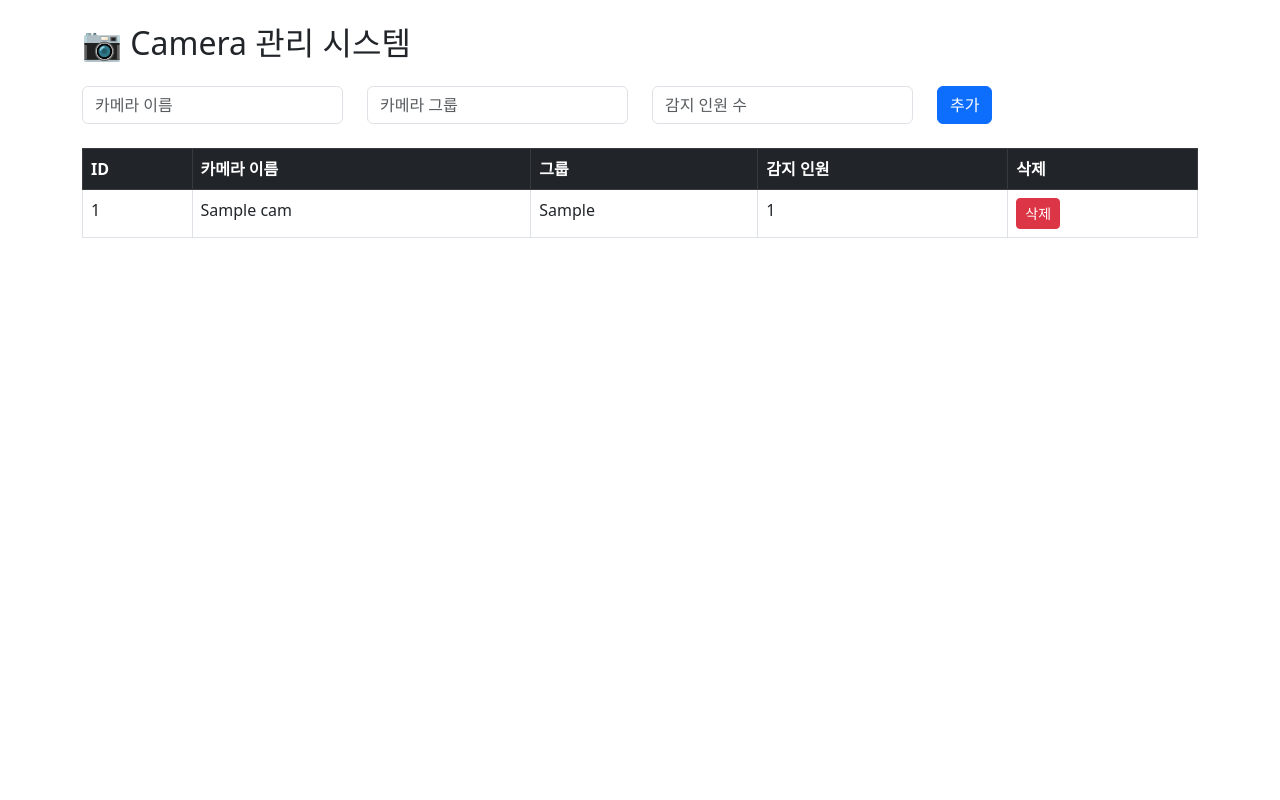
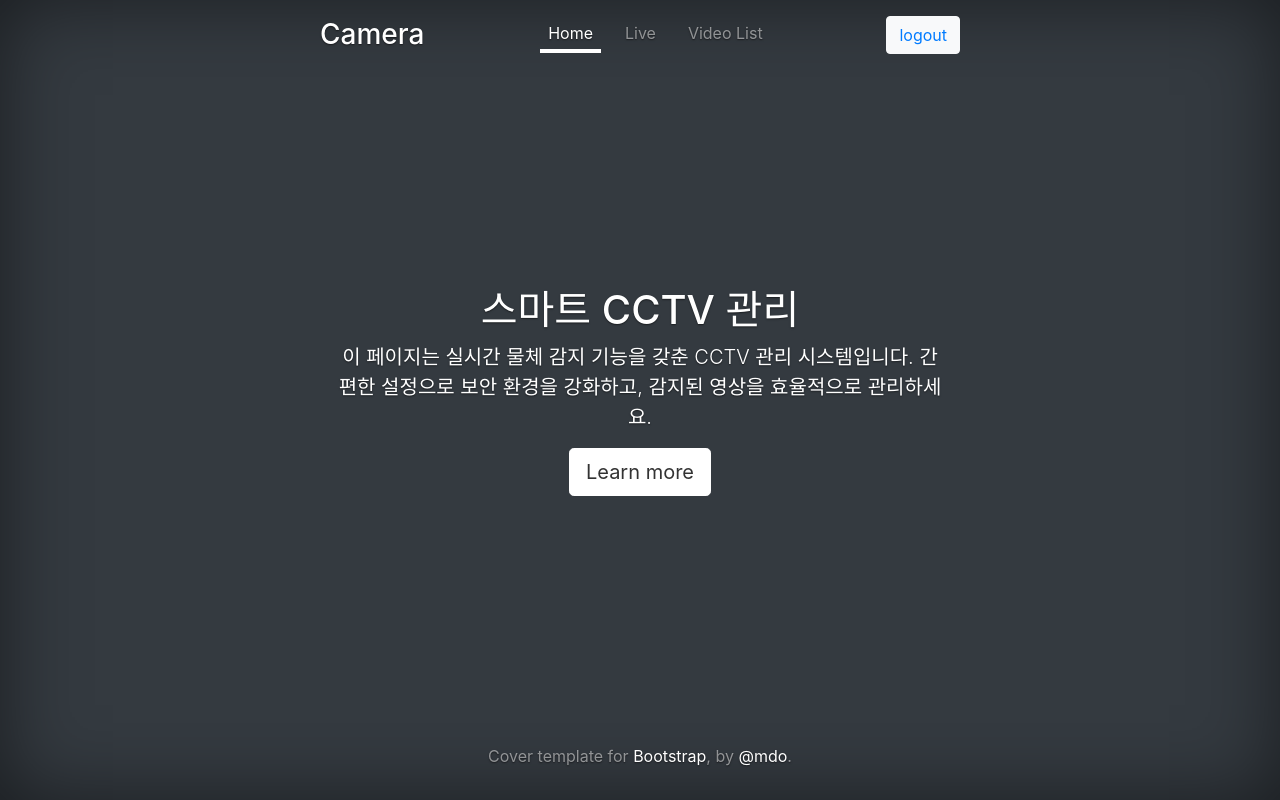
Before and after one commit to nino3116/OpencvProject, a Flask app: page /cam/ in a window 1280 px wide. Run offline with Flask 3, Linux system fonts and the light colour scheme; a user stored in the database is signed in; tables that the repository leaves empty hold one stand-in row (values such as "Sample post"); parts of the project's set-up code (start-up, migrations or seed data) failed here and were passed over; some libraries are stand-ins or nearby versions.

Commit message:
cam templates 공통화 작업
기본적인 메인디자인은 동일하게 가고 live 메뉴 눌렀을때 다른 엔드포인트로 넘어가게 조정

```diff
--- a/apps/app.py
+++ b/apps/app.py
@@ -51,6 +51,7 @@ def create_app(config_key):
 
     # SQLAlchemy와 앱을 연계한다
     db.init_app(app)
+
     # Migrate와 앱을 연계한다
     Migrate(app, db)
 
--- a/apps/auth/templates/auth/base.html
+++ b/apps/auth/templates/auth/base.html
@@ -9,7 +9,9 @@
     <!-- title을 상속처에서 구현한다.-->
     <title>{% block title %}{% endblock %}</title>
   </head>
-    <body class="d-flex align-items-center py-4 bg-body-tertiary">
+
+  <body class="d-flex align-items-center p-5 bg-dark text-white">
+
     <!-- content를 상속처에서 구현한다 -->
     {% block content %}{% endblock %}
   </body>
--- a/apps/auth/templates/auth/login.html
+++ b/apps/auth/templates/auth/login.html
@@ -1,9 +1,8 @@
 {% extends "auth/base.html" %}
-{% block title %}로그인{% endblock %}
+{% block title %}login{% endblock %}
 {% block content %}
   <div class = "mx-auto dt-auth-main">
     <div class = "card-dt-auth-login">
-      <header data-bs-theme = "dark"></header>
       <!-- <nav class="navbar bg-dark border-bottom border-body" data-bs-theme="dark">
       </nav> -->
 
@@ -25,14 +24,13 @@
               <label for="floatingPassword"></label>
               </div>
               <button class = "btn btn-primary w-100 py-2", type = "submit">Sign in</button>
-              <p class = "mt-5 mb-3 text-muted">© 2025-03~04 이현우 안재원 김제나 project!!</p>
+                <p class = "mt-5 mb-3 text-white">© 2025-03~04 이현우 안재원 김제나 project!!</p>
 
             {% for message in get_flashed_messages() %}
             <span class = "dt-auth-falshed">{{ message }}</span>
             {% endfor %}
             </main>
           </form>
-
     </div>
   </div>
 {% endblock %}
--- a/apps/auth/templates/auth/signup.html
+++ b/apps/auth/templates/auth/signup.html
@@ -1,5 +1,5 @@
 {% extends "auth/base.html" %}
-{% block title %} 사용자 신규 등록 {% endblock %}
+{% block title %} New Users {% endblock %}
 {% block content %}
 <div class="mx-auto dt-auth-main">
   <div class="card dt-auth-signup">
--- /dev/null
+++ b/apps/cam/static/style.css
@@ -0,0 +1,50 @@
+/*
+ * Globals
+ */
+
+
+/* Custom default button */
+.btn-light,
+.btn-light:hover,
+.btn-light:focus {
+  color: #333;
+  text-shadow: none; /* Prevent inheritance from `body` */
+}
+
+
+/*
+ * Base structure
+ */
+
+body {
+  text-shadow: 0 .05rem .1rem rgba(0, 0, 0, .5);
+  box-shadow: inset 0 0 5rem rgba(0, 0, 0, .5);
+}
+
+.cover-container {
+  max-width: 42em;
+}
+
+
+/*
+ * Header
+ */
+
+.nav-masthead .nav-link {
+  color: rgba(255, 255, 255, .5);
+  border-bottom: .25rem solid transparent;
+}
+
+.nav-masthead .nav-link:hover,
+.nav-masthead .nav-link:focus {
+  border-bottom-color: rgba(255, 255, 255, .25);
+}
+
+.nav-masthead .nav-link + .nav-link {
+  margin-left: 1rem;
+}
+
+.nav-masthead .active {
+  color: #fff;
+  border-bottom-color: #fff;
+}
--- /dev/null
+++ b/apps/cam/templates/cam/footer.html
@@ -0,0 +1,7 @@
+<footer class="mt-auto text-white-50">
+  <p>
+    Cover template for
+    <a href="https://getbootstrap.com/" class="text-white">Bootstrap</a>, by
+    <a href="https://twitter.com/mdo" class="text-white">@mdo</a>.
+  </p>
+</footer>
--- /dev/null
+++ b/apps/cam/templates/cam/header.html
@@ -0,0 +1,12 @@
+
+<header class="mb-auto">
+    <div class="d-flex justify-content-between align-items-center">
+        <h3 class="float-md-start mb-0">Camera</h3>
+        <nav class="nav nav-masthead justify-content-center float-md-end">
+            <a class="nav-link fw-bold py-1 px-2 active" aria-current="page" href="{{url_for ("cam.index")}}">Home</a>
+            <a class="nav-link fw-bold py-1 px-2" href="{{ url_for ("cam.live") }}">Live</a>
+            <a class="nav-link fw-bold py-1 px-2" href="#">Video List</a>
+        </nav>
+        <button type="button" class="btn btn-light"><a href="{{ url_for ("auth.logout")}}" title="로그아웃">logout</a></button>
+    </div>
+</header>
--- a/apps/cam/templates/cam/index.html
+++ b/apps/cam/templates/cam/index.html
@@ -1,140 +1,33 @@
 <!DOCTYPE html>
-<html lang="ko">
+<html lang="ko" class="h-100" data-bs-theme="auto">
   <head>
     <meta charset="UTF-8" />
     <meta name="viewport" content="width=device-width, initial-scale=1.0" />
     <meta name="description" content="">
     <title>Camera 관리</title>
-    <link
-      rel="stylesheet"
-      href="https://cdn.jsdelivr.net/npm/bootstrap@5.3.0/dist/css/bootstrap.min.css"
-    />
-    <script src="https://code.jquery.com/jquery-3.6.0.min.js"></script>
+    <link rel="stylesheet" href="{{ url_for ('static', filename='css/bootstrap.min.css') }}"/>
+    <link rel="stylesheet" href="{{ url_for ('cam.static', filename='style.css') }}"/>
+    <!-- <link rel="stylesheet" href="https://cdn.jsdelivr.net/npm/@docsearch/css@3"> -->
   </head>
-  <body class="container mt-4">
-    <h2 class="mb-4">📷 Camera 관리 시스템</h2>
 
-    <form id="addForm" class="mb-4">
-      <div class="row">
-        <div class="col">
-          <input
-            type="text"
-            id="cam_name"
-            class="form-control"
-            placeholder="카메라 이름"
-            required
-          />
-        </div>
-        <div class="col">
-          <input
-            type="text"
-            id="cam_group"
-            class="form-control"
-            placeholder="카메라 그룹"
-          />
-        </div>
-        <div class="col">
-          <input
-            type="number"
-            id="num_person"
-            class="form-control"
-            placeholder="감지 인원 수"
-          />
-        </div>
-        <div class="col">
-          <button type="submit" class="btn btn-primary">추가</button>
-        </div>
-      </div>
-    </form>
+  <body class="d-flex h-100 text-center bg-dark text-white ">
 
-    <table class="table table-bordered">
-      <thead class="table-dark">
-        <tr>
-          <th>ID</th>
-          <th>카메라 이름</th>
-          <th>그룹</th>
-          <th>감지 인원</th>
-          <th>삭제</th>
-        </tr>
-      </thead>
-      <tbody id="cameraTable">
-        {% for cam in cams %}
-        <tr>
-          <td>{{ cam.id }}</td>
-          <td contenteditable="true" onBlur="updateCam({{ cam.id }}, this)">
-            {{ cam.cam_name }}
-          </td>
-          <td contenteditable="true" onBlur="updateCam({{ cam.id }}, this)">
-            {{ cam.cam_group }}
-          </td>
-          <td contenteditable="true" onBlur="updateCam({{ cam.id }}, this)">
-            {{ cam.num_person }}
-          </td>
-          <td>
-            <button
-              class="btn btn-danger btn-sm"
-              onclick="deleteCam({{ cam.id }})"
-            >
-              삭제
-            </button>
-          </td>
-        </tr>
-        {% endfor %}
-      </tbody>
-    </table>
+    <div class="cover-container d-flex w-100 h-100 p-3 mx-auto flex-column">
+      {% include "cam/header.html" %}
 
-    <script>
-      $("#addForm").submit(function (e) {
-        e.preventDefault();
-        let data = {
-          cam_name: $("#cam_name").val(),
-          cam_group: $("#cam_group").val(),
-          num_person: $("#num_person").val(),
-        };
-        $.ajax({
-          url: "/add",
-          type: "POST",
-          contentType: "application/json", // JSON 형식으로 전송
-          data: JSON.stringify(data),
-          success: function (response) {
-            location.reload();
-          },
-          error: function (xhr, status, error) {
-            console.error("추가 실패 : ", error);
-          },
-        });
-      });
+      <main class="px-3">
+        <h1>스마트 CCTV 관리 </h1>
+        <p class="lead">이 페이지는 실시간 물체 감지 기능을 갖춘 CCTV 관리 시스템입니다.
+          간편한 설정으로 보안 환경을 강화하고, 감지된 영상을 효율적으로 관리하세요.</p>
+        <p class="lead">
+          <a href="#" class="btn btn-lg btn-light fw-bold border-white bg-white">Learn more</a>
+        </p>
+      </main>
 
-      function updateCam(id, element) {
-        let column = ["cam_name", "cam_group", "num_person"][
-          element.cellIndex - 1
-        ];
-        let oldValue = element.getAttribute("data-old_value");
-        let newValue = element.innerText.trim();
-
-        if (oldValue === newValue) return;
-
-        let data = { [column]: newValue };
-        element.setAttribute("data-old_value", newValue);
-
-        $.post(
-          `/update/${id}`,
-          JSON.stringify(data),
-          function() {
-            confirm("수정 완료했습니다.");
-            console.log("팝업 닫힘");
-          },
-          "json"
-        );
-      }
-
-      function deleteCam(id) {
-        if (confirm("정말 삭제하시겠습니까?")) {
-          $.post(`/delete/${id}`, function () {
-            location.reload();
-          });
-        }
-      }
-    </script>
+      {% include "cam/footer.html" %}
+    </div>
   </body>
+  <script src="https://code.jquery.com/jquery-3.6.4.min.js"></script>
+  <script src="https://cdnjs.cloudflare.com/ajax/libs/popper.js/2.11.8/umd/popper.min.js"></script>
+  <script src="{{url_for ('static', filename = 'js/bootstrap.bundle.min.js') }}"></script>
 </html>
--- a/apps/cam/views.py
+++ b/apps/cam/views.py
@@ -68,6 +68,11 @@ def delete_cam(id):
     db.session.commit()
     return jsonify({'message': '카메라 삭제 성공!'})
 
+
+@cam.route('/live')
+def live():
+    return render_template("cam/live.html")
+
 # 파일 저장 함수 (이미지 캡처)
 def save_image(cam_id):
     timestamp = datetime.datetime.now().strftime("%Y%m%d_%H%M%S")
```
Also changed, not shown: apps/cam/templates/cam/base.html (+10 -62 lines), apps/cam/templates/cam/live.html (added, +20 -0 lines), apps/cam/templates/cam/videoList.html (added). Lines whose indentation alone changed are shown as unchanged.
